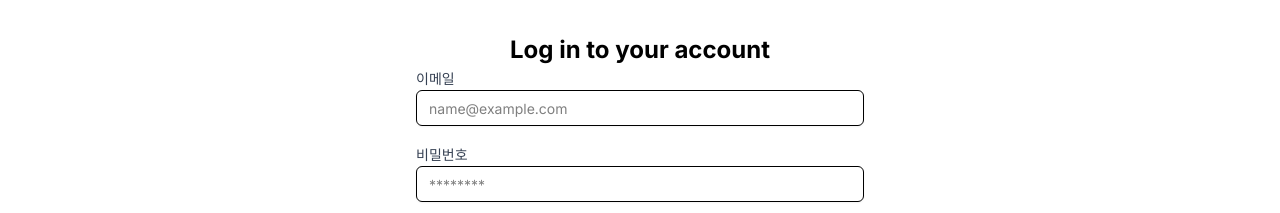
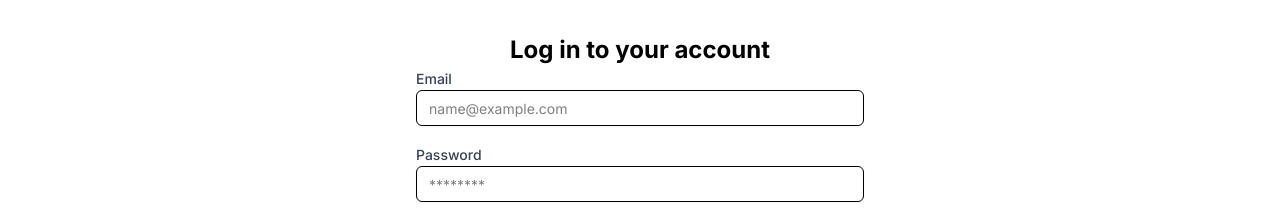
Before and after one commit to goleedev/women-in-tech, a Next.js app in the folder frontend/: page /login in a window 1280 px wide. Shown: the part 210-423 px from the top of the page. Built offline with nearby package versions, Linux system fonts and the light colour scheme; no server answers.

Commit message:
refactor: update urls

```diff
--- a/frontend/app/login/page.tsx
+++ b/frontend/app/login/page.tsx
@@ -110,7 +110,7 @@ export default function LoginPage() {
             <Input
               id="email"
               type="email"
-              label="이메일"
+              label="Email"
               placeholder="name@example.com"
               value={email}
               onChange={(e) => setEmail(e.target.value)}
@@ -120,7 +120,7 @@ export default function LoginPage() {
             <Input
               id="password"
               type="password"
-              label="비밀번호"
+              label="Password"
               placeholder="********"
               value={password}
               onChange={(e) => setPassword(e.target.value)}
```
Also changed, not shown: 2 other files (tests, documents, lock files or other folders).
